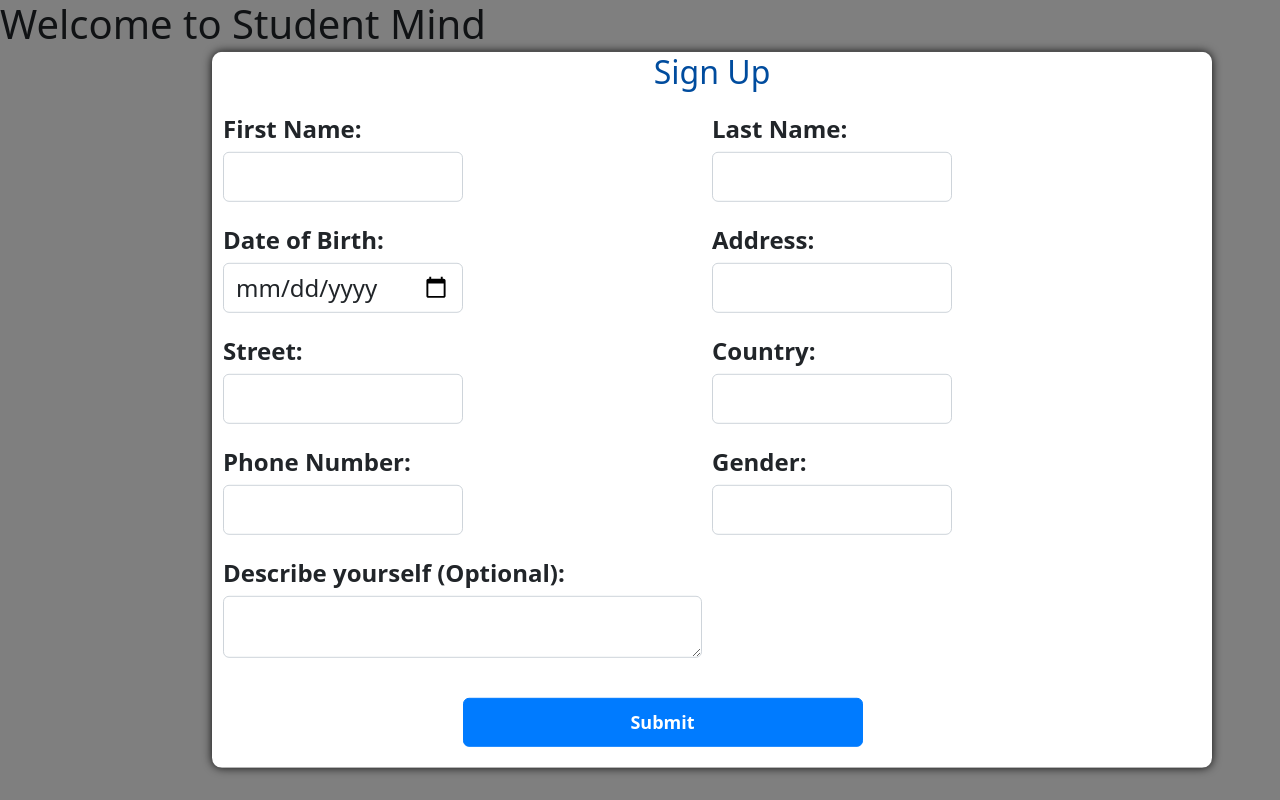
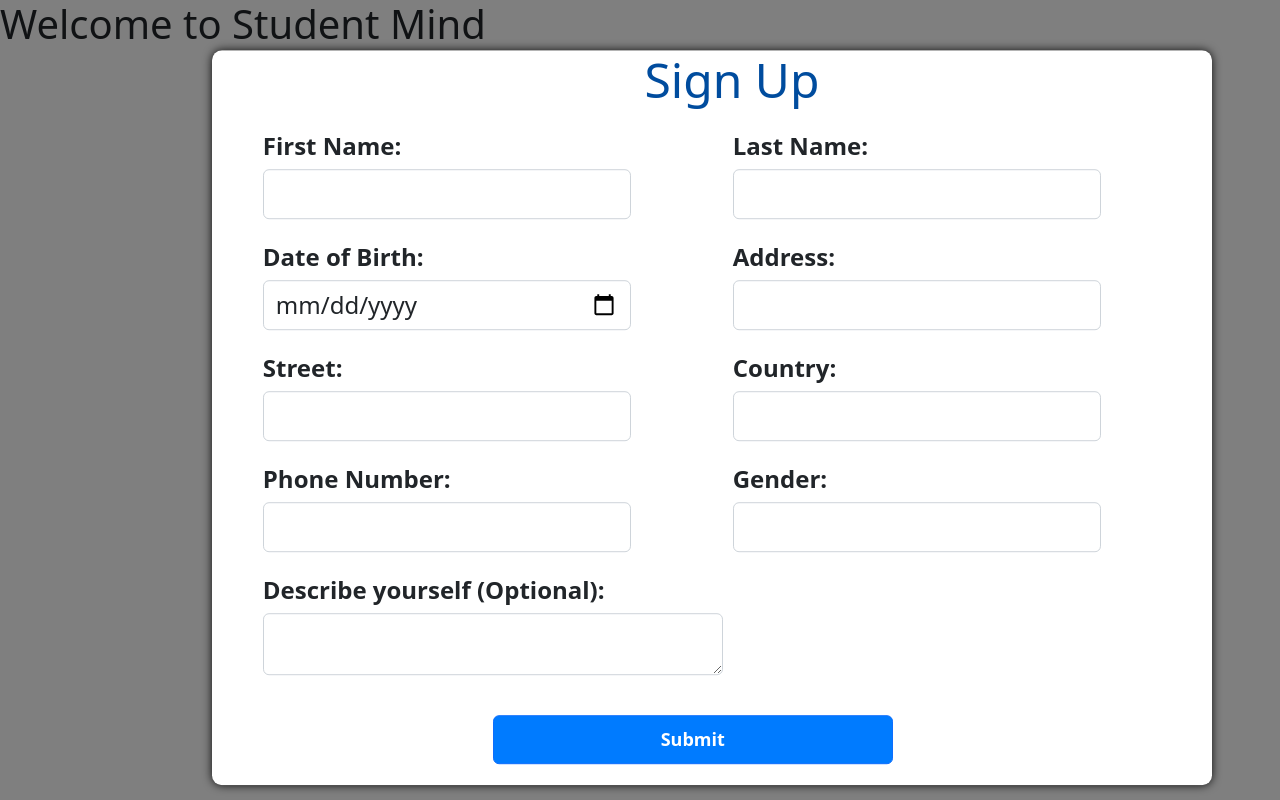
Before and after one commit to Dame2Dolla/TechyDev, a React (Create React App) app in the folder my-app/: page / in a window 1280 px wide. Both pictures are taken after typing "name@example.com", "Sample123" into the empty fields and a click on the button "Sign up". Built offline with nearby package versions, Linux system fonts and the light colour scheme; no server answers.

Commit message:
CSS adjustments + added patterns in Phone numbers and password.
Re-arrangements - of CSS
Added patterns in HTMLs

```diff
--- a/my-app/src/component/LoginForm/LoginForm.js
+++ b/my-app/src/component/LoginForm/LoginForm.js
@@ -68,6 +68,7 @@ const LoginForm = () => {
               value={password}
               onChange={handlePasswordChange}
               placeholder="Abc123?!"
+              pattern="(?=.*\d)(?=.*[a-z])(?=.*[A-Z]).{8,}"
             />
           </div>
           <button type="submit" className="btn btn-primary btn-block">
--- a/my-app/src/component/LoginForm/LoginForm.scss
+++ b/my-app/src/component/LoginForm/LoginForm.scss
@@ -11,11 +11,9 @@
   z-index: 1;
 
   form {
-
-
     h2 {
       margin-bottom: 20px;
-      color: #004C9E;
+      color: #004c9e;
     }
 
     .form-group {
@@ -39,7 +37,6 @@
     margin-top: 2%;
     font-size: large;
     display: block;
-
   }
 
   .forgot-password {
--- a/my-app/src/component/SignupForm/SignupForm.js
+++ b/my-app/src/component/SignupForm/SignupForm.js
@@ -91,7 +91,7 @@ const SignupForm = () => {
             <Overlay onClick={toggleForm} />
             <div ref={formRef} className="signup-form-official">
               <form onSubmit={handleSubmit}>
-                <h2 className="text-center">Sign Up</h2>
+                <h2 className="text-center title">Sign Up</h2>
                 <div className="form-group">
                   <label>First Name:</label>
                   <input
@@ -153,6 +153,7 @@ const SignupForm = () => {
                     className="form-control"
                     value={phoneNumber}
                     onChange={handlePhoneNumberChange}
+                    pattern="[0-9]{9}"
                   />
                 </div>
                 <div className="form-group">
--- a/my-app/src/component/SignupForm/SignupForm.scss
+++ b/my-app/src/component/SignupForm/SignupForm.scss
@@ -1,9 +1,10 @@
 .signup-form {
   max-width: 400px;
-  margin: 0 auto;
+  margin: 0 auto 10%;
 
   .signup-form-official {
     position: absolute;
+    padding-left: 10%;
     max-width: 1000px;
     width: 900%;
     top: 50%;
@@ -15,6 +16,9 @@
     border-radius: 10px;
     box-shadow: 0px 0px 10px 0px rgba(0, 0, 0, 0.9);
 
+    .title{
+      font-size: 3rem;
+    }
     .form-group {
       margin-left: 10px;
       display: inline-block;
@@ -28,7 +32,7 @@
     }
 
     input {
-      max-width: 50%;
+      max-width: 80%;
     }
     .textareawithbutton {
       display: flex;
@@ -43,7 +47,6 @@
 
     .btn-primary {
       background-color: #007bff;
-      border-color: #007bff;
       font-size: 18px;
       font-weight: 600;
       padding: 10px 20px;
```
